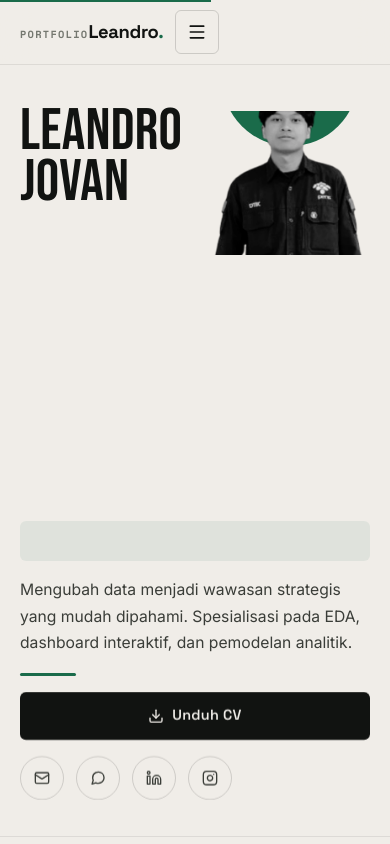
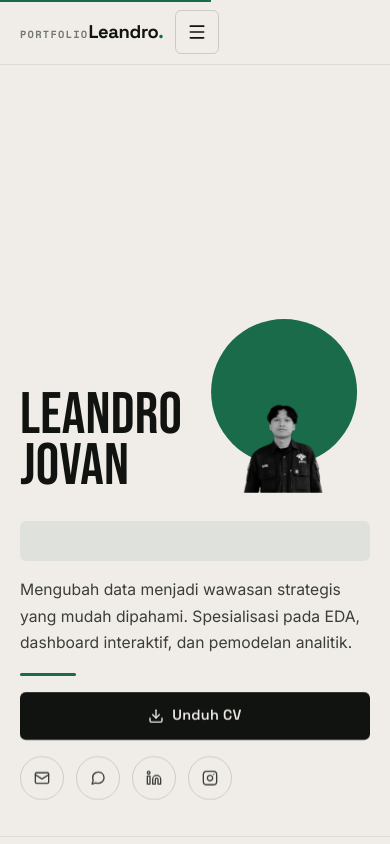
Before and after one commit to LeandroJovan/Portofolio, a React (Vite) app: page / in a window 390 px wide. Shown: the top 844 px of the page. Built offline with nearby package versions, Linux system fonts and the light colour scheme.

Commit message:
update: revisi index.css

```diff
--- a/src/index.css
+++ b/src/index.css
@@ -790,8 +790,9 @@ body.anim-done .hero-cta-group {
   /* --- Baris atas: nama kiri, foto kanan; konten lain di bawah --- */
   .hero-inner {
     grid-template-columns: 1fr auto;   /* kolom kiri fleksibel, kanan seukuran foto */
-    align-items: start;
+    align-items: end;                  /* dasar nama sejajar dasar foto */
     column-gap: 12px;                  /* jarak minimal huruf "O" -> foto */
+    row-gap: 28px;                     /* dasar foto -> tagline */
   }
 
   /* .hero-text tetap membungkus nama + meta, tetapi anak-anaknya
@@ -804,7 +805,7 @@ body.anim-done .hero-cta-group {
     grid-column: 1;                    /* kolom kiri baris 1 */
     grid-row: 1;
     min-width: 0;
-    align-self: start;
+    align-self: end;                   /* sejajar dasar foto */
     margin-bottom: 0;
     position: relative;
     z-index: 3;                        /* nama selalu di atas foto/bundaran */
@@ -822,7 +823,7 @@ body.anim-done .hero-cta-group {
     grid-row: 2;
     position: relative;
     z-index: 3;                        /* di atas elemen foto */
-    padding-top: 14px;
+    padding-top: 0;                    /* jarak ke foto diatur row-gap 28px */
   }
 
   /* --- Panggung foto: lepas dari positioning absolute desktop --- */
@@ -832,14 +833,16 @@ body.anim-done .hero-cta-group {
     grid-row: 1;
     width: auto;
     height: auto;
-    margin-top: 4px;                   /* puncak bundaran ~sejajar/sedikit di bawah puncak huruf */
+    margin-top: 14px;                  /* padding atas baris: rambut tak menyentuh navbar */
     justify-self: end;
     z-index: 1;
   }
 
   /* Wrapper foto: SATU acuan posisi untuk bundaran + foto.
-     Lebar ~38-42% layar (150-170px di 390px), tinggi mengikuti rasio foto,
-     dasar terpotong rata (overflow: hidden) -> potret setengah badan. */
+     Lebar ~42-45% layar (165-175px di 390px), tinggi via aspect-ratio.
+     TANPA overflow: hidden -> bundaran tampil BULAT PENUH.
+     clip-path hanya memotong sisi BAWAH (dasar foto rata), sisi atas &
+     samping dibiarkan terbuka agar bundaran & kepala tidak terpotong. */
   .hero-photo-frame {
     position: relative;
     inset: auto;                       /* reset top/right/bottom desktop */
@@ -847,45 +850,47 @@ body.anim-done .hero-cta-group {
     right: auto;
     bottom: auto;
     left: auto;
-    width: clamp(150px, 41vw, 170px);
+    width: clamp(165px, 44vw, 175px);
     max-width: 100%;
-    overflow: hidden;
+    aspect-ratio: 1 / 1.1;
+    clip-path: inset(-30% -30% 0 -30%);/* potong bawah saja */
     transform: none;
   }
 
   /* Bundaran hijau: absolute DI DALAM wrapper, di belakang kepala.
-     Diameter ~85% lebar wrapper; translateY(-100%) mengangkatnya keluar
-     area potong sehingga bahu menimpa bagian bawah bundaran & dasar
-     foto tetap terpotong rata. Transform parallax/kursor ikut ter-reset. */
+     Diameter 85% lebar wrapper, seluruhnya di dalam frame -> bulat penuh.
+     transform translateX(-50%) juga menimpa transform parallax desktop. */
   .hero-photo-circle {
     position: absolute;
-    top: 24%;                          /* kepala sedikit keluar dari atas bundaran */
+    top: 8%;
     left: 50%;
     width: 85%;
     height: auto;
-    transform: translateX(-50%) translateY(-100%);
+    aspect-ratio: 1 / 1;
+    transform: translateX(-50%);
     z-index: 1;                        /* di bawah foto */
     border-radius: 50%;
   }
 
-  /* Foto: relative (bukan absolute), lebar penuh wrapper, tinggi auto,
-     dinaikkan 24% agar bahu menimpa dasar bundaran */
+  /* Foto: jangkar di dasar wrapper. Kepala keluar ~10% diameter bundaran
+     di atas lingkaran; seluruh wajah tetap di dalam bundaran;
+     bahu menimpa bagian bawah bundaran. */
   .hero-photo-wrap {
-    position: relative;
+    position: absolute;
     inset: auto;
-    left: auto;
+    left: 50%;
     right: auto;
-    bottom: auto;
+    bottom: 0;
+    top: auto;
     display: block;
     margin: 0;
-    margin-top: -24%;
     z-index: 2;                        /* di atas bundaran */
-    transform: none;                   /* parallax desktop dimatikan */
+    transform: translateX(-50%);       /* parallax desktop dimatikan */
   }
 
   .hero-photo-img {
     width: 100%;
-    height: auto;                      /* tinggi mengikuti rasio foto */
+    height: auto;                      /* rasio asli 760x868 (~1/1.142) */
     max-width: 100%;
     object-fit: cover;
     object-position: top center;
@@ -915,11 +920,11 @@ body.anim-done .hero-cta-group {
   }
   .js-anim .hero-photo-circle,
   body.is-loaded .hero-photo-circle {
-    transform: translateX(-50%) translateY(-100%);
+    transform: translateX(-50%);
   }
   .js-anim .hero-photo-wrap,
   body.is-loaded .hero-photo-wrap {
-    transform: none;
+    transform: translateX(-50%);
   }
 
   /* --- Tagline typing: tinggi terkunci (boleh 2 baris), di atas elemen lain --- */
```
